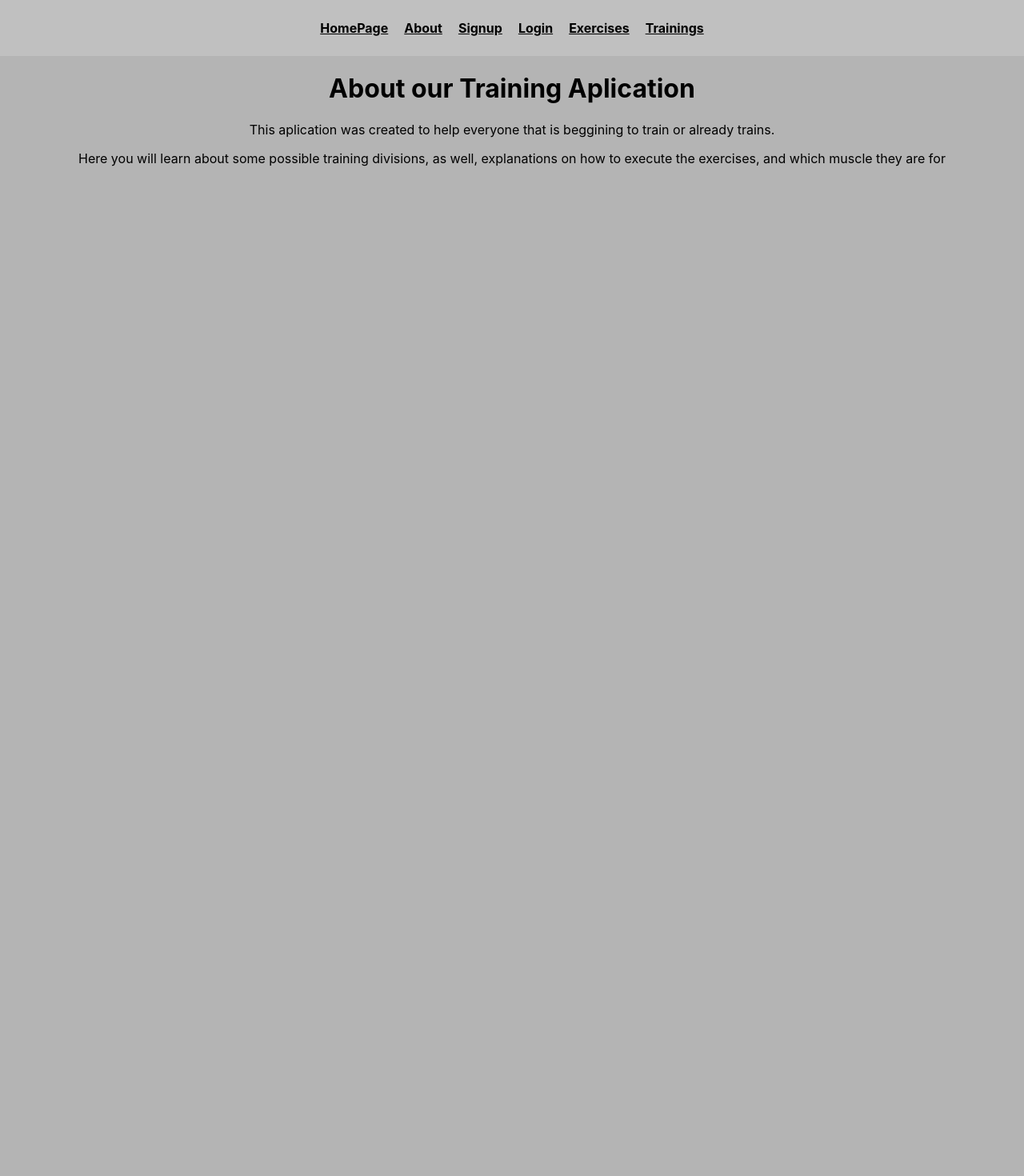
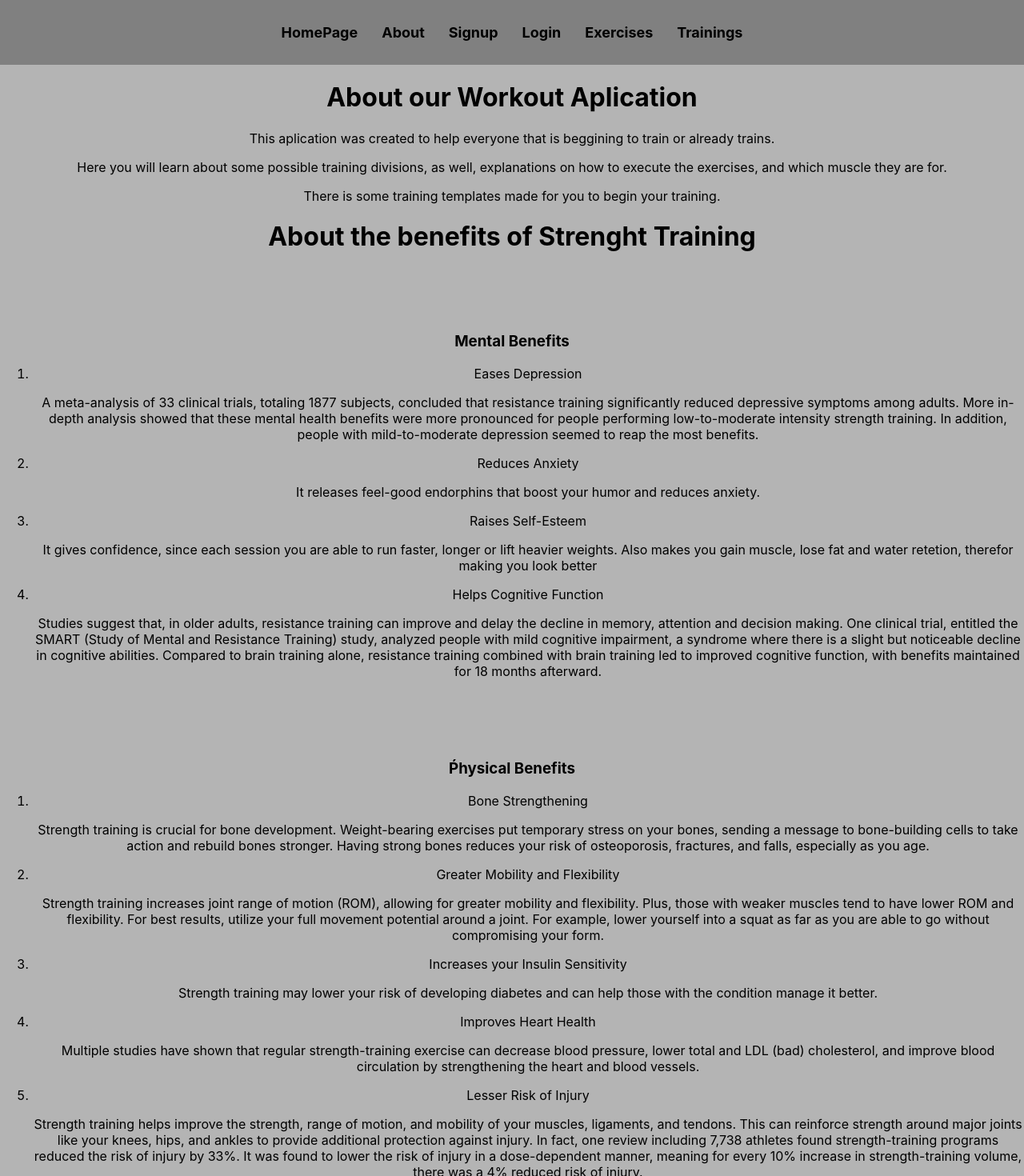
Before and after one commit to phelipevictor/trainingapp-reactclient, a React (Create React App) app: page /about in a window 1280 px wide. Shown: the top 1470 px of the page at 80% size. Before the commit the page ends 800 px from the top, so only its background shows below. Built offline with nearby package versions, Linux system fonts and the light colour scheme.

Commit message:
created about page without css

```diff
--- a/src/components/Navbar/Navbar.css
+++ b/src/components/Navbar/Navbar.css
@@ -1,5 +1,5 @@
 nav {
-    background-color: silver;
+    background-color: grey;
     display: flex;
     align-items: center;
     justify-content: center;
@@ -8,6 +8,9 @@ nav {
 
 a {
     padding: 10px;
+    margin: 5px;
     color: black;
     font-weight: bold;
+    font-size: 18px;
+    text-decoration: none;
 }
--- a/src/pages/About/About.js
+++ b/src/pages/About/About.js
@@ -8,9 +8,39 @@ const About = () => {
     <div>
     <Navbar />
     <div>
-        <h1>About our Training Aplication</h1>
+        <h1>About our Workout Aplication</h1>
         <p>This aplication was created to help everyone that is beggining to train or already trains.</p>
-        <p>Here you will learn about some possible training divisions, as well, explanations on how to execute the exercises, and which muscle they are for</p>
+        <p>Here you will learn about some possible training divisions, as well, explanations on how to execute the exercises, and which muscle they are for.</p>
+        <p>There is some training templates made for you to begin your training.</p>
+        <h1>About the benefits of Strenght Training</h1>
+        <h3>Mental Benefits</h3>
+        <ol>
+        <li>Eases Depression</li>
+        <p>A meta-analysis of 33 clinical trials, totaling 1877 subjects, concluded that resistance training significantly reduced depressive symptoms among adults. More in-depth analysis showed that these mental health benefits were more pronounced for people performing low-to-moderate intensity strength training. In addition, people with mild-to-moderate depression seemed to reap the most benefits.</p>
+        <li>Reduces Anxiety</li>
+        <p>It releases feel-good endorphins that boost your humor and reduces anxiety.</p>
+        <li>Raises Self-Esteem</li>
+        <p>It gives confidence, since each session you are able to run faster, longer or lift heavier weights. Also makes you gain muscle, lose fat and water retetion, therefor making you look better</p>
+        <li>Helps Cognitive Function</li>
+        <p>Studies suggest that, in older adults, resistance training can improve and delay the decline in memory, attention and decision making. One clinical trial, entitled the SMART (Study of Mental and Resistance Training) study, analyzed people with mild cognitive impairment, a syndrome where there is a slight but noticeable decline in cognitive abilities. Compared to brain training alone, resistance training combined with brain training led to improved cognitive function, with benefits maintained for 18 months afterward.</p>
+        </ol>
+        <h3>Ṕhysical Benefits</h3>
+        <ol>
+        <li>Bone Strengthening</li>
+        <p>Strength training is crucial for bone development. Weight-bearing exercises put temporary stress on your bones, sending a message to bone-building cells to take action and rebuild bones stronger. Having strong bones reduces your risk of osteoporosis, fractures, and falls, especially as you age.</p>
+        <li>Greater Mobility and Flexibility</li>
+        <p>Strength training increases joint range of motion (ROM), allowing for greater mobility and flexibility. Plus, those with weaker muscles tend to have lower ROM and flexibility. For best results, utilize your full movement potential around a joint. For example, lower yourself into a squat as far as you are able to go without compromising your form.</p>
+        <li>Increases your Insulin Sensitivity</li>
+        <p>Strength training may lower your risk of developing diabetes and can help those with the condition manage it better.</p>
+        <li>Improves Heart Health</li>
+        <p>Multiple studies have shown that regular strength-training exercise can decrease blood pressure, lower total and LDL (bad) cholesterol, and improve blood circulation by strengthening the heart and blood vessels.</p>
+        <li>Lesser Risk of Injury</li>
+        <p>Strength training helps improve the strength, range of motion, and mobility of your muscles, ligaments, and tendons. This can reinforce strength around major joints like your knees, hips, and ankles to provide additional protection against injury. In fact, one review including 7,738 athletes found strength-training programs reduced the risk of injury by 33%. It was found to lower the risk of injury in a dose-dependent manner, meaning for every 10% increase in strength-training volume, there was a 4% reduced risk of injury.</p>
+        <li>Decreases Visceral Fat</li>
+        <p>Fat stored around the abdomen, especially visceral fat, is associated with an increased risk of chronic diseases, including heart disease, nonalcoholic fatty liver disease, type 2 diabetes, and certain types of cancer. Multiple studies have shown the benefit of strength-training exercises for reducing abdominal and total body fat.</p>
+        <li>Boost your Metabolism</li>
+        <p>Building muscles increases your metabolic rate, they are more metabolically efficient than fat mass. Recent research shows that your metabolic rate is increased up to 72 hours after strength-training exercise. This means that you are still burning additional calories hours and even days after your workout.</p>
+        </ol>
     </div>
     </div>
  )
--- a/src/pages/Home/Home.css
+++ b/src/pages/Home/Home.css
@@ -0,0 +1,12 @@
+h3 {
+    margin-top: 100px;
+}
+
+.links {
+    margin-top: 100px;
+}
+
+.links a {
+    color: darkblue;
+    padding: 50px;
+}
--- a/src/pages/Home/Home.js
+++ b/src/pages/Home/Home.js
@@ -8,10 +8,12 @@ const Home = () => {
     <div>
     <Navbar />
     <div>
-        <h1>Welcome to the Training Aplication</h1>
+        <h1>Welcome to the Workout Aplication</h1>
         <h3>Please create an account to use our application</h3>
+        <div class='links'>
         <a href="/Signup"> Click here to Sign-up!</a>
-        <a href="/Login"> Or click here to Login-in if you already have an account!</a>
+        <a href="/Login"> Click here to Login-in!</a>
+        </div>
     </div>
     </div>
  )
```
